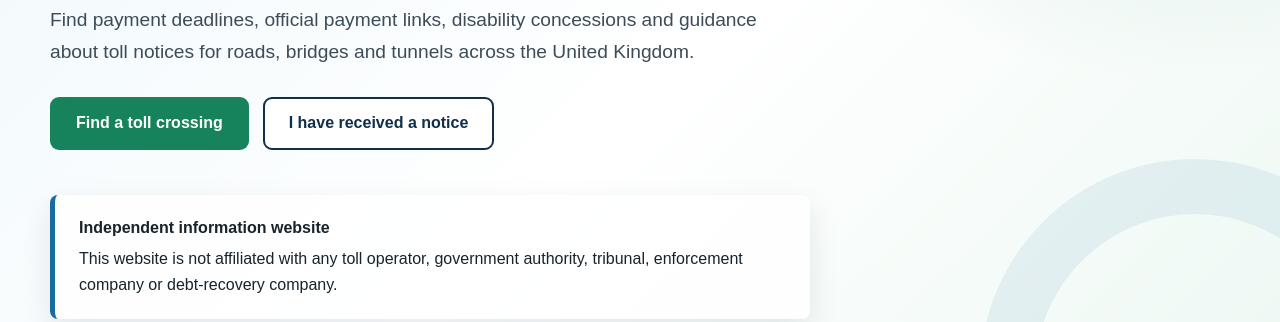
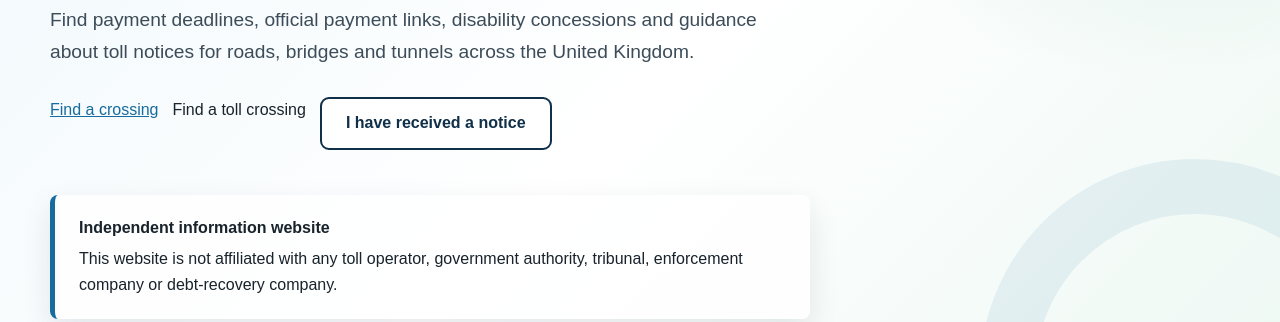
Before and after one commit to Craigals75/UK-Toll-Crossing-Guide, a plain HTML site: page index.html in a window 1280 px wide. Shown: the part 492-814 px from the top of the page. Drawn offline with Linux system fonts and the light colour scheme.

Commit message:
Fix link for finding a toll crossing

```diff
--- a/index.html
+++ b/index.html
@@ -55,7 +55,7 @@
         </p>
 
         <div class="hero-actions">
-          <a class="button button-primary" href="#crossings">
+          <a href="toll-crossings.html">Find a crossing</a>
             Find a toll crossing
           </a>
 
```
